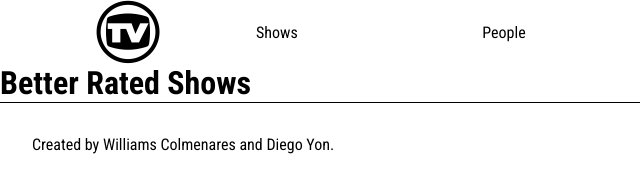
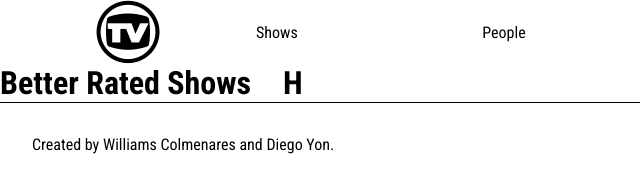
Before and after one commit to williamscch/tv-shows, a website built with webpack: page src/index.html in a window 1280 px wide. Shown: the full height of the page, 0-640 px from the left. Built offline with nearby package versions, Linux system fonts and the light colour scheme; no server answers.

Commit message:
Fix linters errors

```diff
--- a/src/index.html
+++ b/src/index.html
@@ -18,7 +18,7 @@
     </nav>
     <div class="title">
       <h1>Better Rated Shows</h1>
-      <h1 class="shows-number"></h1>
+      <h1 class="shows-number">H</h1>
     </div>
     <div class="shows"></div>
     <footer>
```
Also changed, not shown: src/test/getNumberOfComments.test.js (+3 -5 lines).
